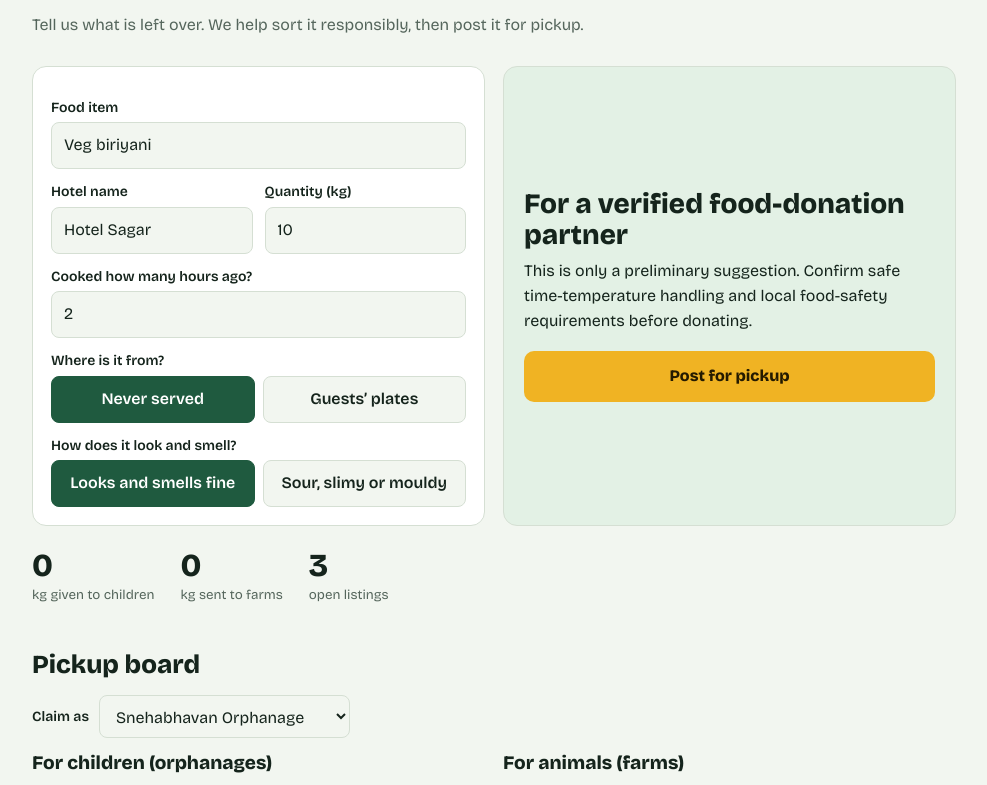
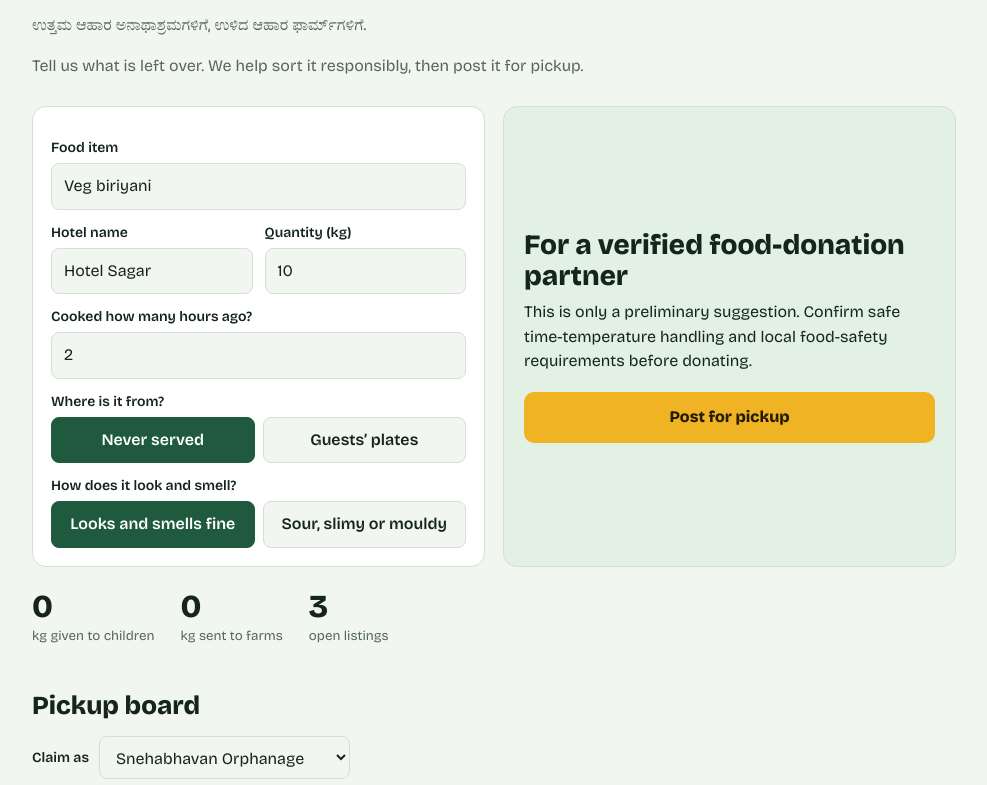
Before and after one commit to krishnaduttv007/food-rescue-website, a plain HTML site: page index.html in a window 1280 px wide. Shown: the part 260-1045 px from the top of the page, without its empty margins (146-1133 px from the left). Drawn offline with nearby package versions, Linux system fonts and the light colour scheme.

Commit message:
Update index.html

```diff
--- a/index.html
+++ b/index.html
@@ -34,6 +34,7 @@ h3{font-size:26px;margin:38px 0 6px}.claimas{display:flex;gap:10px;align-items:c
 <header><div class="logo">Hotel Food <span>Rescue</span></div><div class="ml">ഭക്ഷണം പാഴാക്കാതെ</div></header>
 <h1>Good food to children. Scraps to farms. Nothing to the bin.</h1>
 <p class="sub ml">നല്ല ഭക്ഷണം അനാഥാലയങ്ങളിലേക്ക്, ബാക്കി വന്നത് ഫാമുകളിലേക്ക്.</p>
+<p class="sub" lang="kn">ಉತ್ತಮ ಆಹಾರ ಅನಾಥಾಶ್ರಮಗಳಿಗೆ, ಉಳಿದ ಆಹಾರ ಫಾರ್ಮ್‌ಗಳಿಗೆ.</p>
 <p class="sub">Tell us what is left over. We help sort it responsibly, then post it for pickup.</p>
 <section class="router">
 <div class="card">
```
